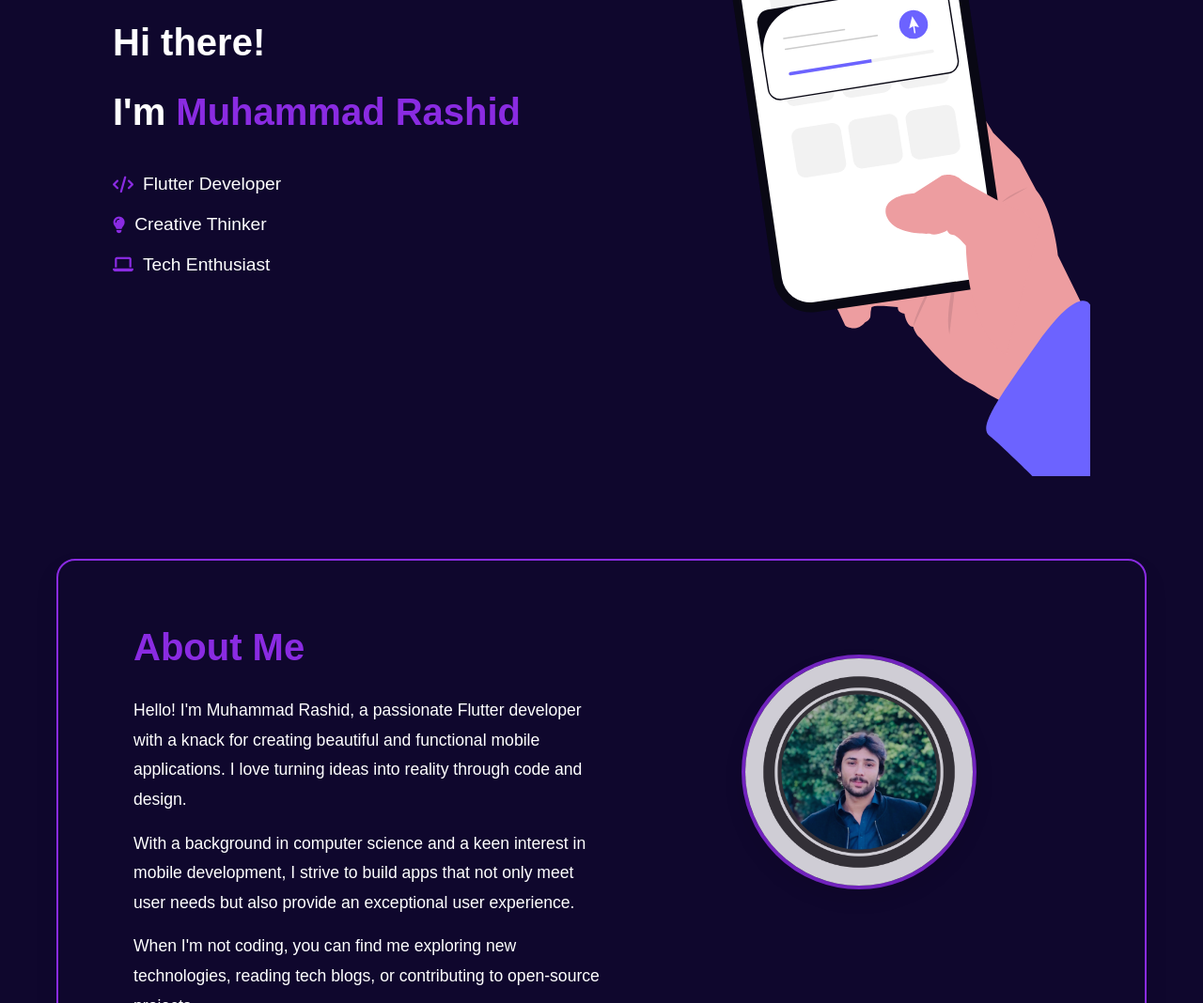
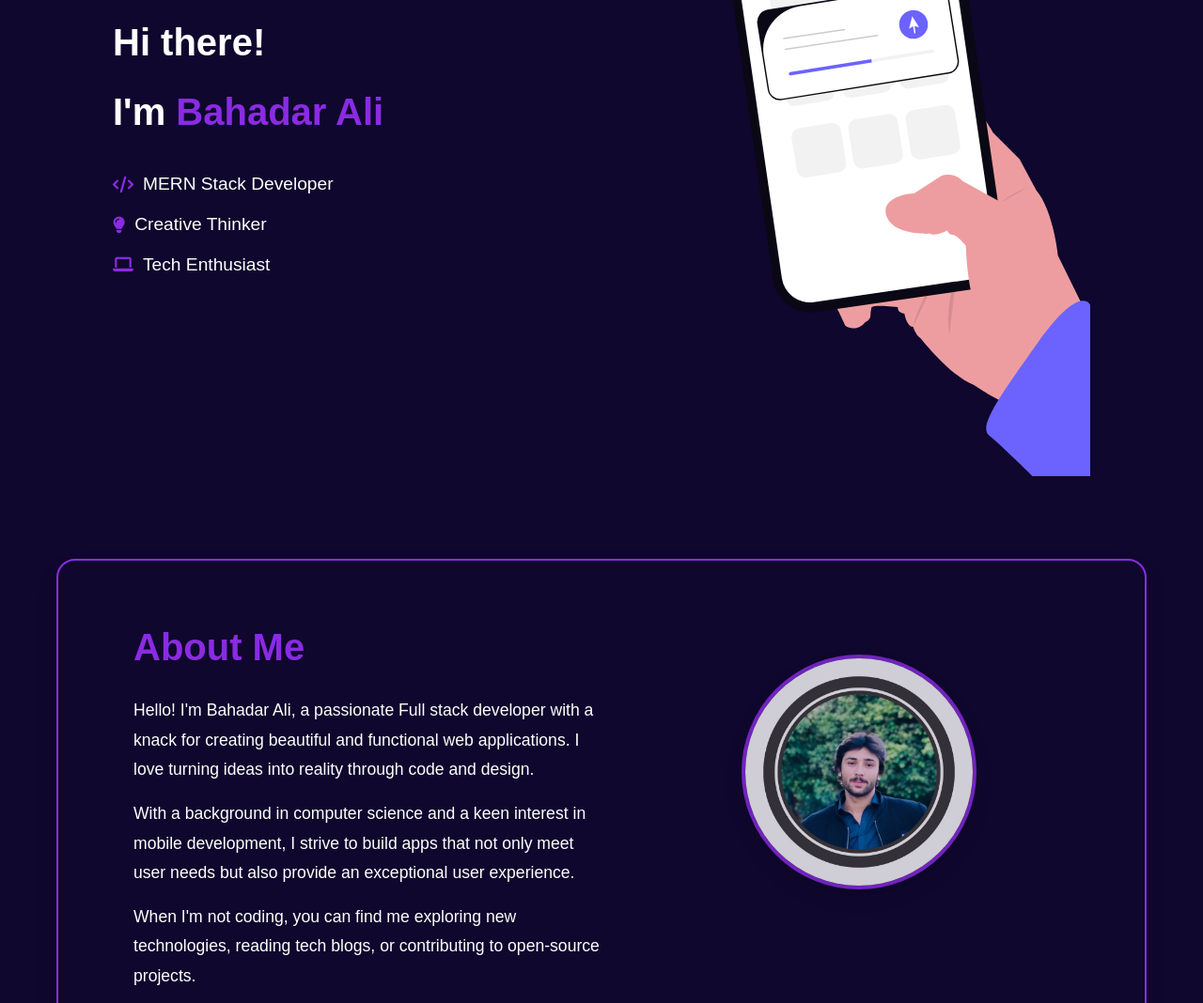
Before and after one commit to syedBahadarKhan/Den_task_one, a plain HTML site: page index.html in a window 1280 px wide. Shown: the part 328-1396 px from the top of the page at 94% size. Drawn offline with Linux system fonts and the light colour scheme.

Commit message:
finalize styling has done

```diff
--- a/index.html
+++ b/index.html
@@ -41,9 +41,9 @@
 <div id="hero">
   <div class="hero-text">
     <h1>Hi there!</h1>
-    <h1>I'm <span>Muhammad Rashid</span></h1>
+    <h1>I'm <span>Bahadar Ali </span></h1>
     <ul class="hero-list">
-      <li><i class="fa-solid fa-code"></i> Flutter Developer</li>
+      <li><i class="fa-solid fa-code"></i> MERN Stack Developer</li>
       <li><i class="fa-solid fa-lightbulb"></i> Creative Thinker</li>
       <li><i class="fa-solid fa-laptop"></i> Tech Enthusiast</li>
     </ul>
@@ -58,7 +58,7 @@
   <div class="about-info">
   <h2>About Me</h2>
   <div class="para">
-  <p>Hello! I'm Muhammad Rashid, a passionate Flutter developer with a knack for creating beautiful and functional mobile applications. I love turning ideas into reality through code and design.</p>
+  <p>Hello! I'm Bahadar Ali, a passionate Full stack developer with a knack for creating beautiful and functional web applications. I love turning ideas into reality through code and design.</p>
   <p>With a background in computer science and a keen interest in mobile development, I strive to build apps that not only meet user needs but also provide an exceptional user experience.</p>
   <p>When I'm not coding, you can find me exploring new technologies, reading tech blogs, or contributing to open-source projects.</p>
   </div>
```
Also changed, not shown: 1 other file.
